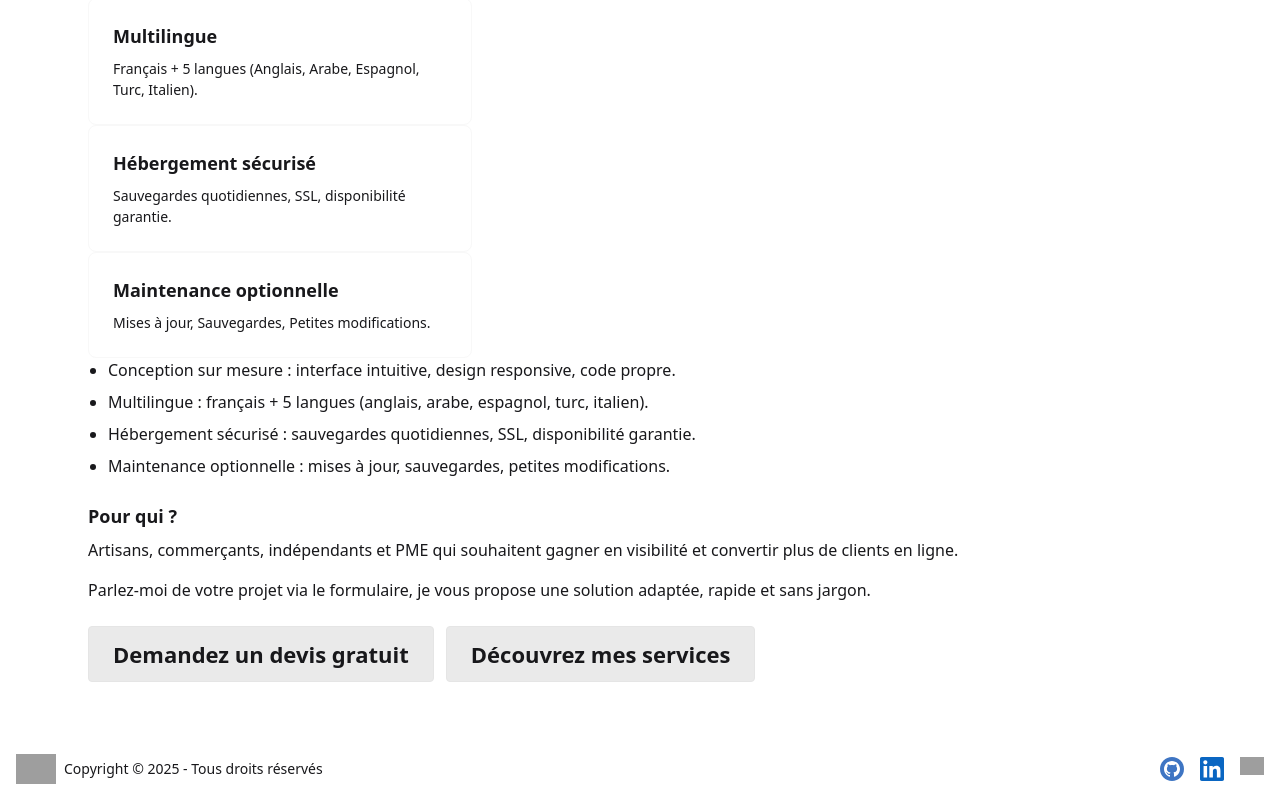
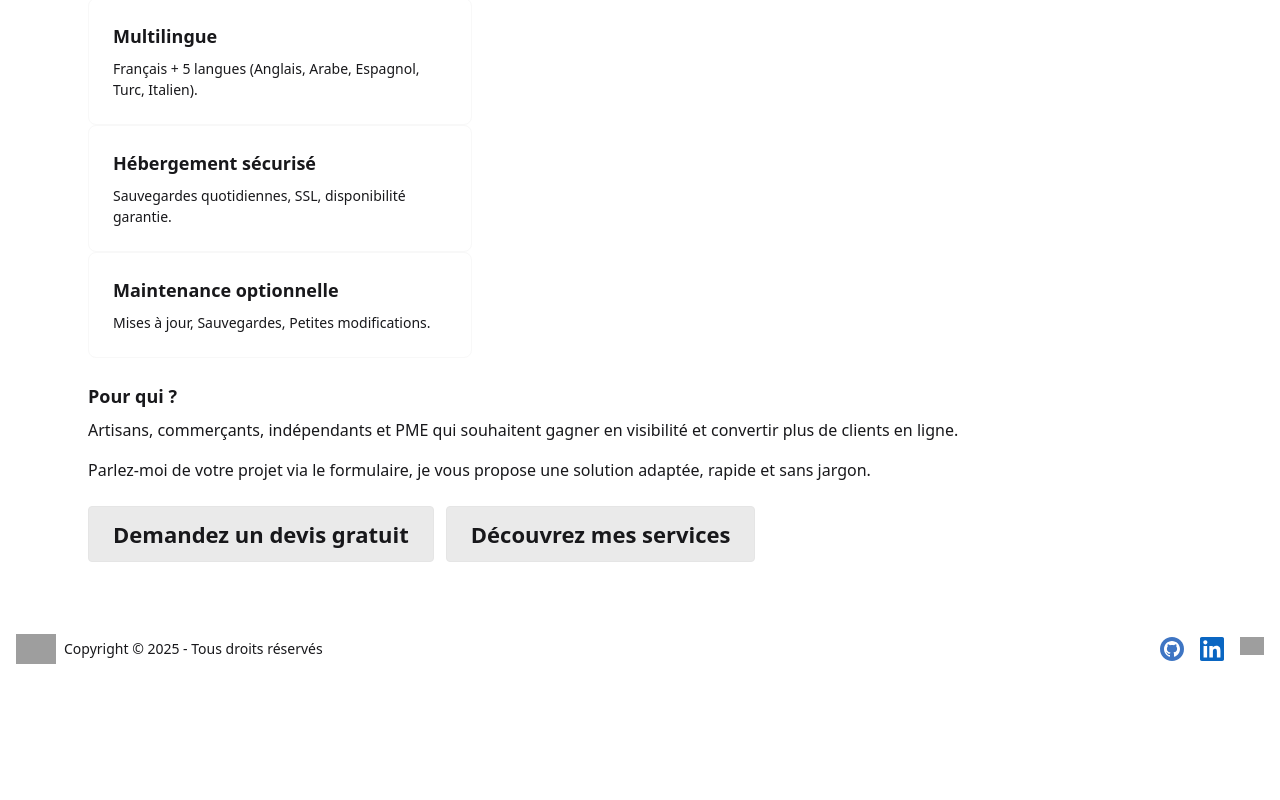
Before and after one commit to Seyfullah13/Chaindev, a Next.js app in the folder chaindev/: page /home in a window 1280 px wide. Shown: the part 716-1516 px from the top of the page. After the commit the page ends 1396 px from the top, so only its background shows below. Built offline with nearby package versions, Linux system fonts and the light colour scheme; grey boxes are pictures that could not be loaded.

Commit message:
Remove outdated service list from Home page to streamline content and improve readability.

```diff
--- a/chaindev/src/app/home/page.js
+++ b/chaindev/src/app/home/page.js
@@ -83,12 +83,7 @@ export default function Home() {
                 <p>Mises à jour, Sauvegardes, Petites modifications.</p>
               </div>
             </div>
-          <ul className="list-disc pl-5 space-y-2">
-            <li>Conception sur mesure : interface intuitive, design responsive, code propre.</li>
-            <li>Multilingue : français + 5 langues (anglais, arabe, espagnol, turc, italien).</li>
-            <li>Hébergement sécurisé : sauvegardes quotidiennes, SSL, disponibilité garantie.</li>
-            <li>Maintenance optionnelle : mises à jour, sauvegardes, petites modifications.</li>
-          </ul>
+
         </section>
           <h3 className="text-lg font-semibold mb-2">Pour qui ?</h3>
           <p className="mb-4">
```
